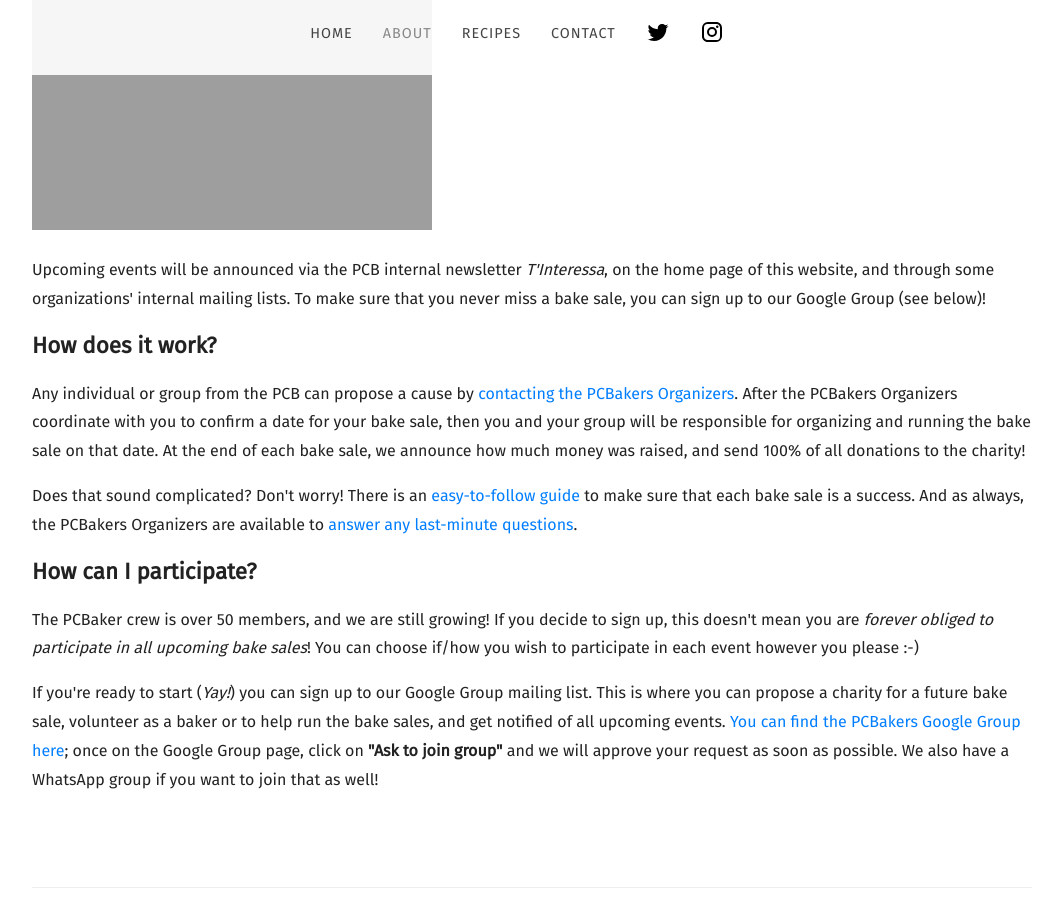
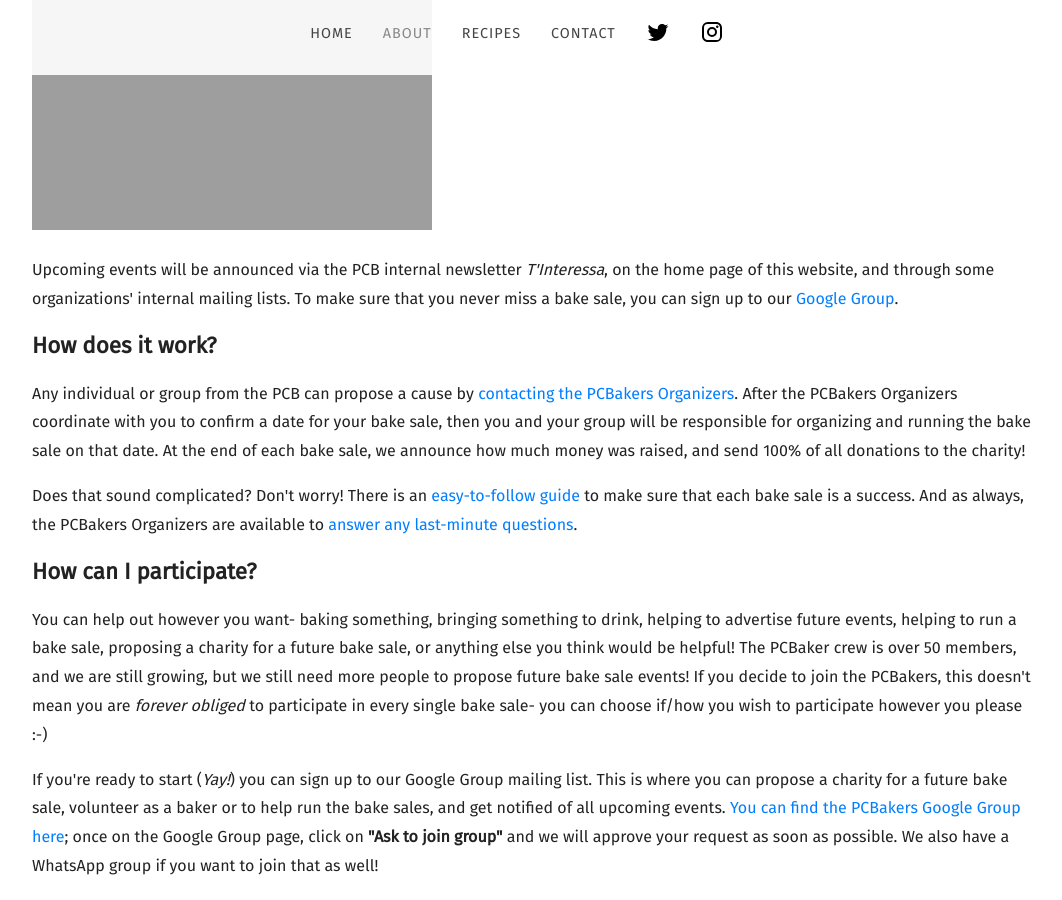
Before and after one commit to willblev/PCBakers, a Jekyll site: the page built from about.html, in a window 1280 px wide and 900 px high, scrolled down 2303 px. Shown: the whole window, without its empty margins (108-1170 px from the left). Built offline with Jekyll 4.4.1, drawn with Linux system fonts in a browser that asks for light colours; some web fonts are replaced.

Commit message:
modified about page text

```diff
--- a/about.html
+++ b/about.html
@@ -33,7 +33,7 @@ title: About
 	</div>
 
 
-	<p>Upcoming events will be announced via the PCB internal newsletter <i>T'Interessa</i>, on the home page of this website, and through some organizations' internal mailing lists. To make sure that you never miss a bake sale, you can sign up to our Google Group (see below)!</p>
+	<p>Upcoming events will be announced via the PCB internal newsletter <i>T'Interessa</i>, on the home page of this website, and through some organizations' internal mailing lists. To make sure that you never miss a bake sale, you can sign up to our <a href="https://groups.google.com/g/PCBakers" target="_blank">Google Group</a>.</p>
 
 	<h2>How does it work?</h2>
 	<p>Any individual or group from the PCB can propose a cause by <a href="https://willblev.github.io/PCBakers/contact/">contacting the PCBakers Organizers</a>. After the PCBakers Organizers coordinate with you to confirm a date for your bake sale, then you and your group will be responsible for organizing and running the bake sale on that date. At the end of each bake sale, we announce how much money was raised, and send 100% of all donations to the charity!</p>
@@ -42,7 +42,7 @@ title: About
 
 
 	<h2>How can I participate?</h2>
-	<p>The PCBaker crew is over 50 members, and we are still growing! If you decide to sign up, this doesn't mean you are <i>forever obliged to participate in all upcoming bake sales</i>! You can choose if/how you wish to participate in each event however you please :-)</p>
+	<p>You can help out however you want- baking something, bringing something to drink, helping to advertise future events, helping to run a bake sale, proposing a charity for a future bake sale, or anything else you think would be helpful! The PCBaker crew is over 50 members, and we are still growing, but we still need more people to propose future bake sale events! If you decide to join the PCBakers, this doesn't mean you are <i>forever obliged</i> to participate in every single bake sale- you can choose if/how you wish to participate however you please :-)</p>
 
 	<p>If you're ready to start (<i>Yay!</i>) you can sign up to our Google Group mailing list. This is where you can propose a charity for a future bake sale, volunteer as a baker or to help run the bake sales, and get notified of all upcoming events. <a href="https://groups.google.com/g/PCBakers" target="_blank">You can find the PCBakers Google Group here</a>; once on the Google Group page, click on <b>"Ask to join group"</b> and we will approve your request as soon as possible. We also have a WhatsApp group if you want to join that as well!</p>
 </div>
```
